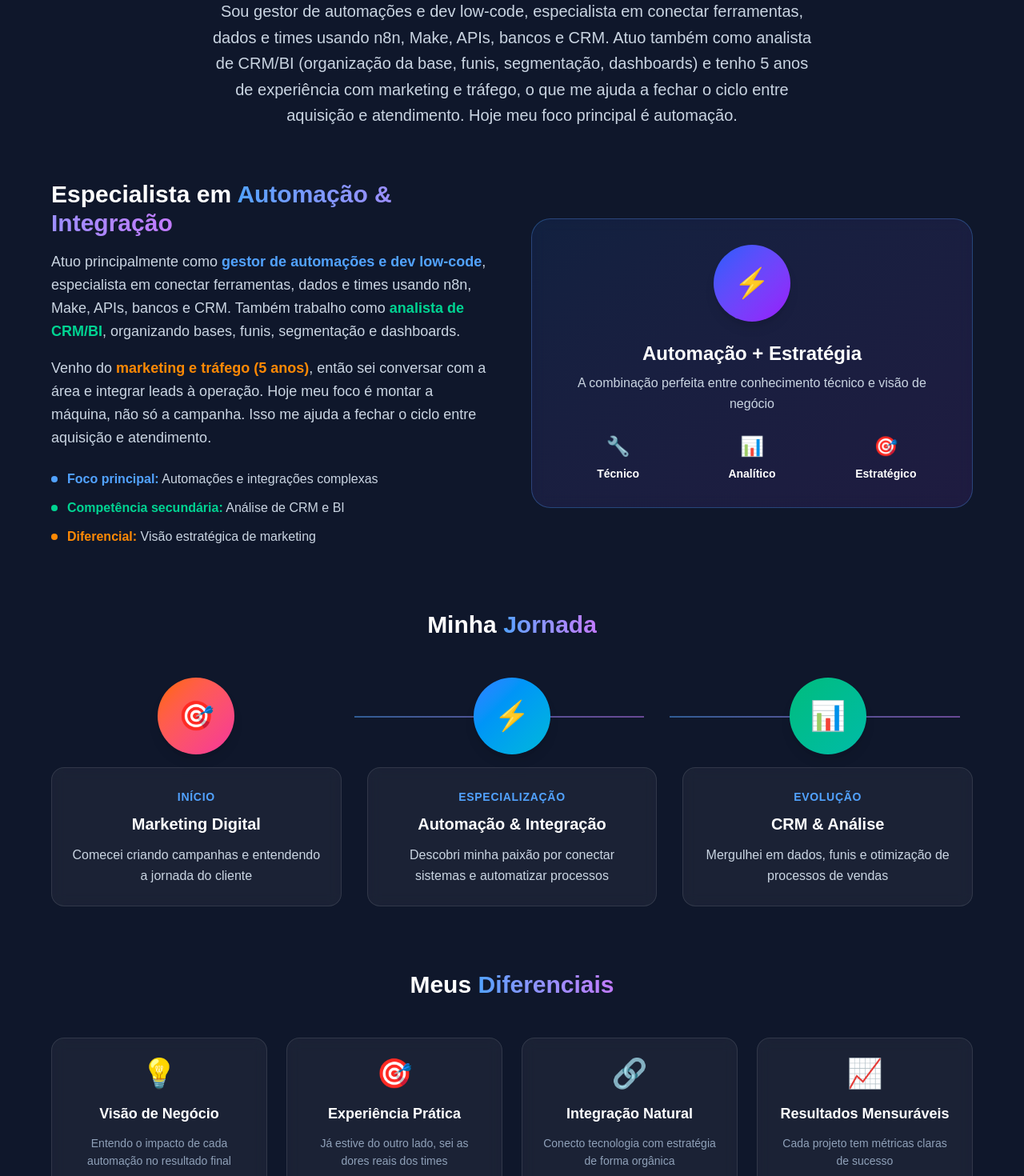
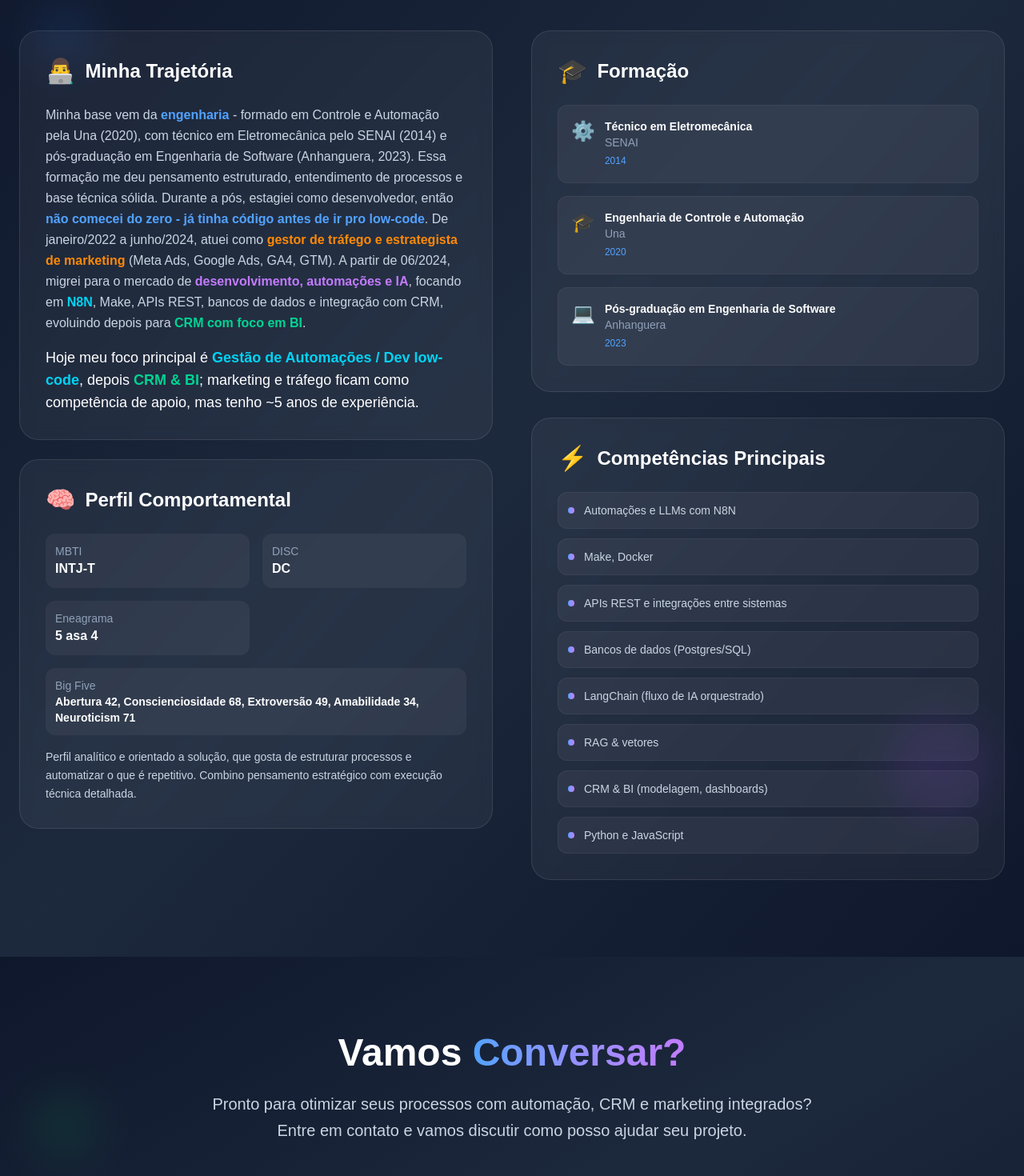
Before and after one commit to LucioMi/portifolio, a Next.js app: page / in a window 1280 px wide. Shown: the part 6320-7790 px from the top of the page at 80% size. Built offline with nearby package versions, Linux system fonts and the light colour scheme.

Commit message:
feat: Nova seção 'Sobre Mim' completa - formação, trajetória profissional, competências e perfil comportamental

```diff
--- a/src/components/About.tsx
+++ b/src/components/About.tsx
@@ -3,57 +3,50 @@
 import { motion } from 'framer-motion';
 
 const About = () => {
-  const journey = [
+  const education = [
     {
-      period: "Início",
-      title: "Marketing Digital",
-      description: "Comecei criando campanhas e entendendo a jornada do cliente",
-      icon: "🎯",
-      color: "from-orange-500 to-pink-500"
+      title: "Técnico em Eletromecânica",
+      institution: "SENAI",
+      year: "2014",
+      icon: "⚙️"
     },
     {
-      period: "Especialização",
-      title: "Automação & Integração",
-      description: "Descobri minha paixão por conectar sistemas e automatizar processos",
-      icon: "⚡",
-      color: "from-blue-500 to-cyan-500"
+      title: "Engenharia de Controle e Automação",
+      institution: "Una",
+      year: "2020",
+      icon: "🎓"
     },
     {
-      period: "Evolução",
-      title: "CRM & Análise",
-      description: "Mergulhei em dados, funis e otimização de processos de vendas",
-      icon: "📊",
-      color: "from-emerald-500 to-teal-500"
+      title: "Pós-graduação em Engenharia de Software",
+      institution: "Anhanguera",
+      year: "2023",
+      icon: "💻"
     }
   ];
 
-  const differentials = [
-    {
-      title: "Visão de Negócio",
-      description: "Entendo o impacto de cada automação no resultado final",
-      icon: "💡"
-    },
-    {
-      title: "Experiência Prática",
-      description: "Já estive do outro lado, sei as dores reais dos times",
-      icon: "🎯"
-    },
-    {
-      title: "Integração Natural",
-      description: "Conecto tecnologia com estratégia de forma orgânica",
-      icon: "🔗"
-    },
-    {
-      title: "Resultados Mensuráveis",
-      description: "Cada projeto tem métricas claras de sucesso",
-      icon: "📈"
-    }
+  const skills = [
+    "Automações e LLMs com N8N",
+    "Make, Docker",
+    "APIs REST e integrações entre sistemas",
+    "Bancos de dados (Postgres/SQL)",
+    "LangChain (fluxo de IA orquestrado)",
+    "RAG & vetores",
+    "CRM & BI (modelagem, dashboards)",
+    "Python e JavaScript"
+  ];
+
+  const personality = [
+    { label: "MBTI", value: "INTJ-T" },
+    { label: "DISC", value: "DC" },
+    { label: "Eneagrama", value: "5 asa 4" },
+    { label: "Big Five", value: "Abertura 42, Conscienciosidade 68, Extroversão 49, Amabilidade 34, Neuroticism 71" }
   ];
 
   return (
-    <section className="py-24 bg-slate-900 relative overflow-hidden">
+    <section className="py-24 bg-gradient-to-br from-slate-900 via-slate-800 to-slate-900 relative overflow-hidden">
       {/* Background Effects */}
-      <div className="absolute inset-0 bg-[radial-gradient(ellipse_at_center,_var(--tw-gradient-stops))] from-slate-800/50 via-transparent to-transparent"></div>
+      <div className="absolute inset-0 bg-[radial-gradient(ellipse_at_center,_var(--tw-gradient-stops))] from-blue-900/20 via-transparent to-transparent"></div>
+      <div className="absolute inset-0 bg-grid-white/[0.02] bg-[size:50px_50px]"></div>
 
       <div className="container mx-auto px-6 relative z-10">
         <motion.div
@@ -69,184 +62,158 @@ const About = () => {
               Mim
             </span>
           </h2>
-          <p className="text-xl text-slate-300 max-w-3xl mx-auto leading-relaxed">
-            Sou gestor de automações e dev low-code, especialista em conectar ferramentas, dados e times usando n8n, Make, APIs, bancos e CRM. Atuo também como analista de CRM/BI (organização da base, funis, segmentação, dashboards) e tenho 5 anos de experiência com marketing e tráfego, o que me ajuda a fechar o ciclo entre aquisição e atendimento. Hoje meu foco principal é automação.
-          </p>
         </motion.div>
 
-        <div className="max-w-6xl mx-auto">
-          {/* Main About Content */}
+        <div className="max-w-7xl mx-auto">
+          <div className="grid lg:grid-cols-2 gap-12 items-start">
+            {/* História Principal */}
             <motion.div
-            initial={{ opacity: 0, y: 30 }}
-            whileInView={{ opacity: 1, y: 0 }}
-            transition={{ duration: 0.8, delay: 0.2 }}
+              initial={{ opacity: 0, x: -30 }}
+              whileInView={{ opacity: 1, x: 0 }}
+              transition={{ duration: 0.8 }}
               viewport={{ once: true }}
-            className="grid lg:grid-cols-2 gap-12 items-center mb-20"
+              className="space-y-6"
             >
-            {/* Text Content */}
-            <div className="space-y-6">
-              <div className="space-y-4">
-                <h3 className="text-3xl font-bold text-white">
-                  Especialista em{' '}
-                  <span className="bg-gradient-to-r from-blue-400 to-purple-400 bg-clip-text text-transparent">
-                    Automação & Integração
-                  </span>
+              <div className="bg-white/5 backdrop-blur-sm border border-white/10 rounded-3xl p-8">
+                <h3 className="text-2xl font-bold text-white mb-6 flex items-center gap-3">
+                  <span className="text-3xl">👨‍💻</span>
+                  Minha Trajetória
                 </h3>
-                <p className="text-slate-300 leading-relaxed text-lg">
-                  Atuo principalmente como <strong className="text-blue-400">gestor de automações e dev low-code</strong>,
-                  especialista em conectar ferramentas, dados e times usando n8n, Make, APIs, bancos e CRM.
-                  Também trabalho como <strong className="text-emerald-400">analista de CRM/BI</strong>,
-                  organizando bases, funis, segmentação e dashboards.
+
+                <div className="space-y-4 text-slate-300 leading-relaxed">
+                  <p>
+                    Minha base vem da <strong className="text-blue-400">engenharia</strong> - formado em Controle e Automação pela Una (2020), com técnico em Eletromecânica pelo SENAI (2014) e pós-graduação em Engenharia de Software (Anhanguera, 2023). Essa formação me deu pensamento estruturado, entendimento de processos e base técnica sólida. Durante a pós, estagiei como desenvolvedor, então <strong className="text-blue-400">não comecei do zero - já tinha código antes de ir pro low-code</strong>. De janeiro/2022 a junho/2024, atuei como <strong className="text-orange-400">gestor de tráfego e estrategista de marketing</strong> (Meta Ads, Google Ads, GA4, GTM). A partir de 06/2024, migrei para o mercado de <strong className="text-purple-400">desenvolvimento, automações e IA</strong>, focando em <strong className="text-cyan-400">N8N</strong>, Make, APIs REST, bancos de dados e integração com CRM, evoluindo depois para <strong className="text-emerald-400">CRM com foco em BI</strong>.
                   </p>
-                <p className="text-slate-300 leading-relaxed text-lg">
-                  Venho do <strong className="text-orange-400">marketing e tráfego (5 anos)</strong>, então sei conversar com a área e integrar leads à operação.
-                  Hoje meu foco é montar a máquina, não só a campanha. Isso me ajuda a fechar o ciclo entre aquisição e atendimento.
+
+                  <p className="text-lg font-medium text-white">
+                    Hoje meu foco principal é <strong className="text-cyan-400">Gestão de Automações / Dev low-code</strong>, depois <strong className="text-emerald-400">CRM & BI</strong>; marketing e tráfego ficam como competência de apoio, mas tenho ~5 anos de experiência.
                   </p>
-              </div>
-
-              {/* Key Points */}
-              <div className="space-y-3">
-                <div className="flex items-center gap-3">
-                  <div className="w-2 h-2 bg-blue-400 rounded-full"></div>
-                  <span className="text-slate-300">
-                    <strong className="text-blue-400">Foco principal:</strong> Automações e integrações complexas
-                  </span>
-                </div>
-                <div className="flex items-center gap-3">
-                  <div className="w-2 h-2 bg-emerald-400 rounded-full"></div>
-                  <span className="text-slate-300">
-                    <strong className="text-emerald-400">Competência secundária:</strong> Análise de CRM e BI
-                  </span>
-                </div>
-                <div className="flex items-center gap-3">
-                  <div className="w-2 h-2 bg-orange-400 rounded-full"></div>
-                  <span className="text-slate-300">
-                    <strong className="text-orange-400">Diferencial:</strong> Visão estratégica de marketing
-                  </span>
-                </div>
                 </div>
               </div>
 
-            {/* Visual Element */}
-            <div className="relative">
-              <div className="bg-gradient-to-br from-blue-500/10 to-purple-500/10 border border-blue-400/30 rounded-3xl p-8 backdrop-blur-sm">
-                <div className="text-center space-y-6">
-                  <div className="w-24 h-24 mx-auto bg-gradient-to-br from-blue-600 to-purple-600 rounded-full flex items-center justify-center text-4xl shadow-lg">
-                    ⚡
+              {/* Perfil Comportamental */}
+              <motion.div
+                initial={{ opacity: 0, y: 20 }}
+                whileInView={{ opacity: 1, y: 0 }}
+                transition={{ duration: 0.6, delay: 0.2 }}
+                viewport={{ once: true }}
+                className="bg-white/5 backdrop-blur-sm border border-white/10 rounded-3xl p-8"
+              >
+                <h3 className="text-2xl font-bold text-white mb-6 flex items-center gap-3">
+                  <span className="text-3xl">🧠</span>
+                  Perfil Comportamental
+                </h3>
+
+                <div className="grid grid-cols-2 gap-4 mb-4">
+                  {personality.slice(0, 3).map((item, index) => (
+                    <div key={index} className="bg-white/5 rounded-xl p-3">
+                      <div className="text-sm text-slate-400">{item.label}</div>
+                      <div className="text-white font-semibold">{item.value}</div>
                     </div>
-                  <div>
-                    <h4 className="text-2xl font-bold text-white mb-2">Automação + Estratégia</h4>
-                    <p className="text-slate-300 leading-relaxed">
-                      A combinação perfeita entre conhecimento técnico e visão de negócio
+                  ))}
+                </div>
+
+                <div className="bg-white/5 rounded-xl p-3 mb-4">
+                  <div className="text-sm text-slate-400">Big Five</div>
+                  <div className="text-white font-semibold text-sm">{personality[3].value}</div>
+                </div>
+
+                <p className="text-slate-300 text-sm leading-relaxed">
+                  Perfil analítico e orientado a solução, que gosta de estruturar processos e automatizar o que é repetitivo. Combino pensamento estratégico com execução técnica detalhada.
                 </p>
-                  </div>
-                  <div className="grid grid-cols-3 gap-4 text-center">
-                    <div>
-                      <div className="text-2xl mb-2">🔧</div>
-                      <div className="text-white font-semibold text-sm">Técnico</div>
-                    </div>
-                    <div>
-                      <div className="text-2xl mb-2">📊</div>
-                      <div className="text-white font-semibold text-sm">Analítico</div>
-                    </div>
-                    <div>
-                      <div className="text-2xl mb-2">🎯</div>
-                      <div className="text-white font-semibold text-sm">Estratégico</div>
-                    </div>
-                  </div>
-                </div>
-              </div>
-            </div>
+              </motion.div>
             </motion.div>
 
-          {/* Journey Timeline */}
+            {/* Sidebar com Formação e Competências */}
             <motion.div
-            initial={{ opacity: 0, y: 30 }}
-            whileInView={{ opacity: 1, y: 0 }}
-            transition={{ duration: 0.8, delay: 0.4 }}
+              initial={{ opacity: 0, x: 30 }}
+              whileInView={{ opacity: 1, x: 0 }}
+              transition={{ duration: 0.8, delay: 0.2 }}
               viewport={{ once: true }}
-            className="mb-20"
+              className="space-y-8"
             >
-            <h3 className="text-3xl font-bold text-white text-center mb-12">
-              Minha{' '}
-              <span className="bg-gradient-to-r from-blue-400 to-purple-400 bg-clip-text text-transparent">
-                Jornada
-              </span>
+              {/* Formação */}
+              <div className="bg-white/5 backdrop-blur-sm border border-white/10 rounded-3xl p-8">
+                <h3 className="text-2xl font-bold text-white mb-6 flex items-center gap-3">
+                  <span className="text-3xl">🎓</span>
+                  Formação
                 </h3>
 
-            <div className="grid md:grid-cols-3 gap-8">
-              {journey.map((step, index) => (
+                <div className="space-y-4">
+                  {education.map((edu, index) => (
                     <motion.div
-                  key={step.period}
-                  initial={{ opacity: 0, y: 30 }}
+                      key={index}
+                      initial={{ opacity: 0, y: 20 }}
                       whileInView={{ opacity: 1, y: 0 }}
-                  transition={{ duration: 0.6, delay: 0.6 + index * 0.1 }}
+                      transition={{ duration: 0.5, delay: 0.1 * index }}
                       viewport={{ once: true }}
-                  className="text-center relative"
+                      className="bg-white/5 rounded-xl p-4 border border-white/5"
                     >
-                  {/* Connection Line */}
-                  {index < journey.length - 1 && (
-                    <div className="hidden md:block absolute top-12 left-full w-full h-0.5 bg-gradient-to-r from-blue-400/50 to-purple-400/50 transform translate-x-4"></div>
-                  )}
-
-                  {/* Step Content */}
-                  <div className="relative z-10">
-                    <div className={`
-                      w-24 h-24 mx-auto rounded-full flex items-center justify-center text-4xl mb-4
-                      bg-gradient-to-br ${step.color} shadow-lg
-                    `}>
-                      {step.icon}
-                    </div>
-                    <div className="bg-white/5 border border-white/10 rounded-2xl p-6 backdrop-blur-sm">
-                      <span className="text-blue-400 font-semibold text-sm uppercase tracking-wider">
-                        {step.period}
-                      </span>
-                      <h4 className="text-white font-bold text-xl mt-2 mb-3">{step.title}</h4>
-                      <p className="text-slate-300 leading-relaxed">{step.description}</p>
+                      <div className="flex items-start gap-3">
+                        <span className="text-2xl">{edu.icon}</span>
+                        <div className="flex-1">
+                          <h4 className="text-white font-semibold text-sm">{edu.title}</h4>
+                          <p className="text-slate-400 text-sm">{edu.institution}</p>
+                          <span className="text-blue-400 text-xs font-medium">{edu.year}</span>
                         </div>
                       </div>
                     </motion.div>
                   ))}
                 </div>
-          </motion.div>
+              </div>
 
-          {/* Differentials */}
-          <motion.div
-            initial={{ opacity: 0, y: 30 }}
-            whileInView={{ opacity: 1, y: 0 }}
-            transition={{ duration: 0.8, delay: 0.6 }}
-            viewport={{ once: true }}
-            className="mb-16"
-          >
-            <h3 className="text-3xl font-bold text-white text-center mb-12">
-              Meus{' '}
-              <span className="bg-gradient-to-r from-blue-400 to-purple-400 bg-clip-text text-transparent">
-                Diferenciais
-              </span>
+              {/* Competências Principais */}
+              <div className="bg-white/5 backdrop-blur-sm border border-white/10 rounded-3xl p-8">
+                <h3 className="text-2xl font-bold text-white mb-6 flex items-center gap-3">
+                  <span className="text-3xl">⚡</span>
+                  Competências Principais
                 </h3>
 
-            <div className="grid md:grid-cols-2 lg:grid-cols-4 gap-6">
-              {differentials.map((differential, index) => (
+                <div className="space-y-3">
+                  {skills.map((skill, index) => (
                     <motion.div
-                  key={differential.title}
-                  initial={{ opacity: 0, scale: 0.9 }}
-                  whileInView={{ opacity: 1, scale: 1 }}
-                  transition={{ duration: 0.5, delay: 0.8 + index * 0.1 }}
+                      key={index}
+                      initial={{ opacity: 0, x: 20 }}
+                      whileInView={{ opacity: 1, x: 0 }}
+                      transition={{ duration: 0.5, delay: 0.05 * index }}
                       viewport={{ once: true }}
-                  className="p-6 rounded-2xl bg-white/5 border border-white/10 backdrop-blur-sm hover:bg-white/10 transition-all duration-300 text-center group"
+                      className="flex items-center gap-3 bg-white/5 rounded-xl p-3 border border-white/5"
                     >
-                  <div className="text-4xl mb-4 group-hover:scale-110 transition-transform duration-300">
-                    {differential.icon}
-                  </div>
-                  <h4 className="text-white font-bold text-lg mb-3">{differential.title}</h4>
-                  <p className="text-slate-400 leading-relaxed text-sm">{differential.description}</p>
+                      <div className="w-2 h-2 bg-gradient-to-r from-blue-400 to-purple-400 rounded-full"></div>
+                      <span className="text-slate-300 text-sm">{skill}</span>
                     </motion.div>
                   ))}
                 </div>
+              </div>
             </motion.div>
+          </div>
+        </div>
 
-
-        </div>
+        {/* Floating Elements */}
+        <motion.div
+          animate={{
+            y: [0, -20, 0],
+            rotate: [0, 5, 0]
+          }}
+          transition={{
+            duration: 6,
+            repeat: Infinity,
+            ease: "easeInOut"
+          }}
+          className="absolute top-20 left-10 w-20 h-20 bg-blue-500/10 rounded-full blur-xl"
+        />
+        <motion.div
+          animate={{
+            y: [0, 20, 0],
+            rotate: [0, -5, 0]
+          }}
+          transition={{
+            duration: 8,
+            repeat: Infinity,
+            ease: "easeInOut"
+          }}
+          className="absolute bottom-20 right-10 w-32 h-32 bg-purple-500/10 rounded-full blur-xl"
+        />
       </div>
     </section>
   );
```
Lines whose indentation alone changed are shown as unchanged.
